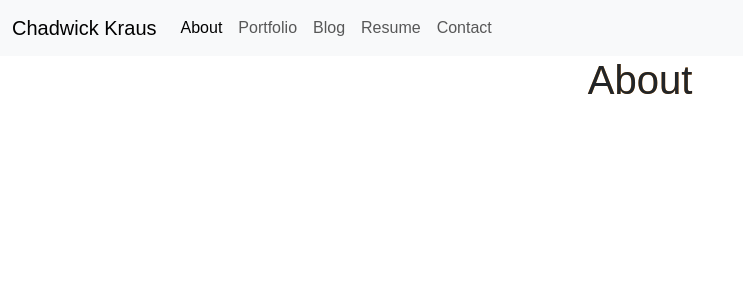
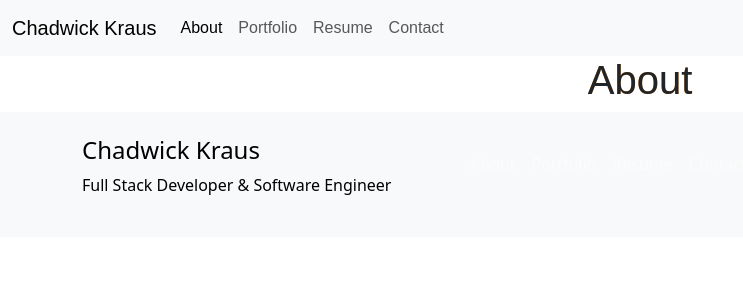
Before and after one commit to chadkraus87/React-Portfolio, a React (Create React App) app in the folder portfolio-app/: page / in a window 1280 px wide. Shown: the top 300 px of the page, without its empty margins (0-743 px from the left). Built offline with nearby package versions, Linux system fonts and the light colour scheme.

Commit message:
Finished Footer.js

```diff
--- a/portfolio-app/src/App.js
+++ b/portfolio-app/src/App.js
@@ -1,7 +1,8 @@
-import logo from './logo.svg';
+// import logo from './logo.svg';
 import './App.css';
 import { HashRouter, Routes, Route } from "react-router-dom";
 import NavBar from './components/NavBar';
+import Footer from './components/Footer';
 import 'bootstrap/dist/css/bootstrap.min.css';
 // Add below back to package.json before deploying
 // "homepage": "https://github.com/chadkraus87/React-Portfolio"
@@ -15,8 +16,10 @@ function App() {
           <Route path="/" element={<h1>About</h1>} />
           <Route path="/portfolio" element={<h1>Portfolio</h1>} />
           <Route path="/contact" element={<h1>Contact</h1>} />
+          <Route path="/resume" element={<h1>Resume</h1>} />
         </Routes>
       </div>
+      <Footer />
     </HashRouter>
   );
 }
--- a/portfolio-app/src/components/Footer.js
+++ b/portfolio-app/src/components/Footer.js
@@ -0,0 +1,42 @@
+import React from 'react';
+import { Link } from 'react-router-dom';
+
+const Footer = () => {
+  return (
+    <footer className="bg-body-tertiary py-4 text-black">
+      <div className="container">
+        <div className="row">
+          <div className="col-lg-4">
+            <h4>Chadwick Kraus</h4>
+            <p>Full Stack Developer & Software Engineer</p>
+          </div>
+          <div className="col-lg-8">
+            <nav className="navbar navbar-expand-lg navbar-dark">
+              <div className="collapse navbar-collapse">
+                <ul className="navbar-nav ml-auto">
+                  <li className="nav-item">
+                    <Link to="/" className="nav-link">About</Link>
+                  </li>
+                  <li className="nav-item">
+                    <Link to="/portfolio" className="nav-link">Portfolio</Link>
+                  </li>
+                  {/* <li className="nav-item">
+                    <Link to="/blog" className="nav-link">Blog</Link>
+                  </li> */}
+                  <li className="nav-item">
+                    <Link to="/resume" className="nav-link">Resume</Link>
+                  </li>
+                  <li className="nav-item">
+                    <Link to="/contact" className="nav-link">Contact</Link>
+                  </li>
+                </ul>
+              </div>
+            </nav>
+          </div>
+        </div>
+      </div>
+    </footer>
+  );
+};
+
+export default Footer;
--- a/portfolio-app/src/components/NavBar.js
+++ b/portfolio-app/src/components/NavBar.js
@@ -17,9 +17,9 @@ const NavBar = () => {
         <li className="nav-item">
           <Link to="/portfolio" className="nav-link">Portfolio</Link>
         </li>
-        <li className="nav-item">
+        {/* <li className="nav-item">
           <Link to="/blog" className="nav-link">Blog</Link>
-        </li>
+        </li> */}
         <li className="nav-item">
           <Link to="/resume" className="nav-link">Resume</Link>
         </li>
```
